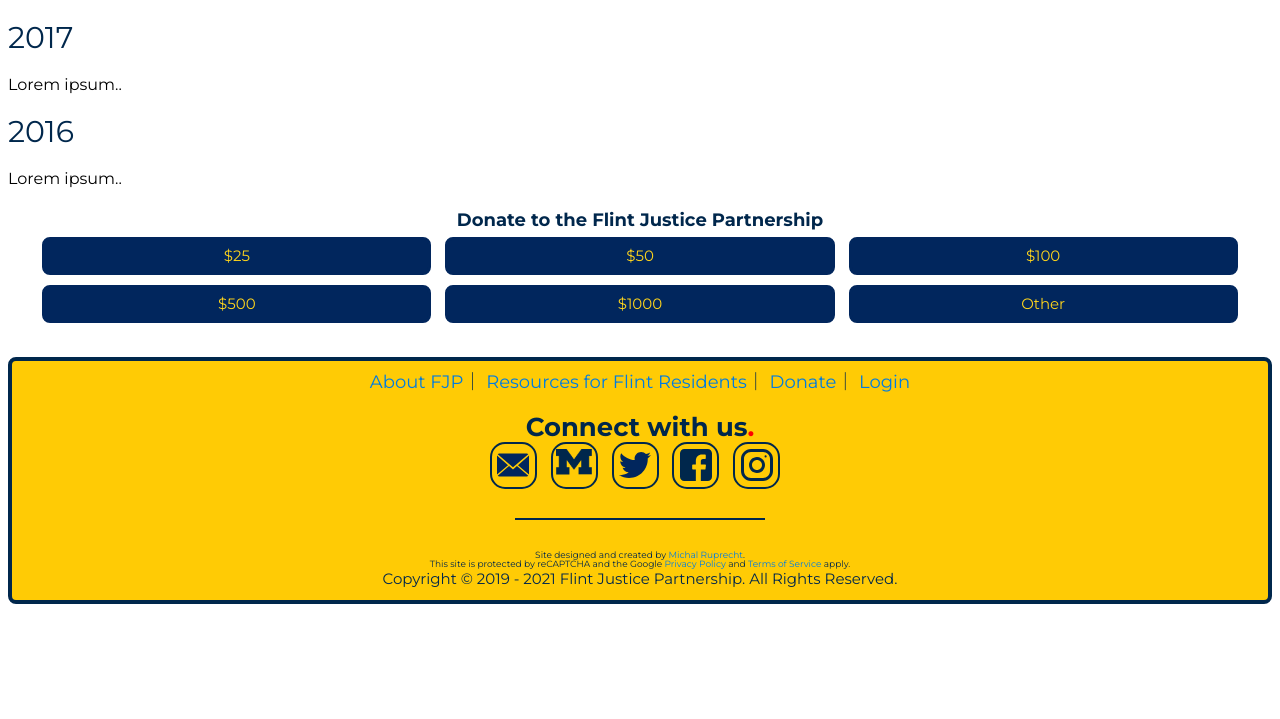
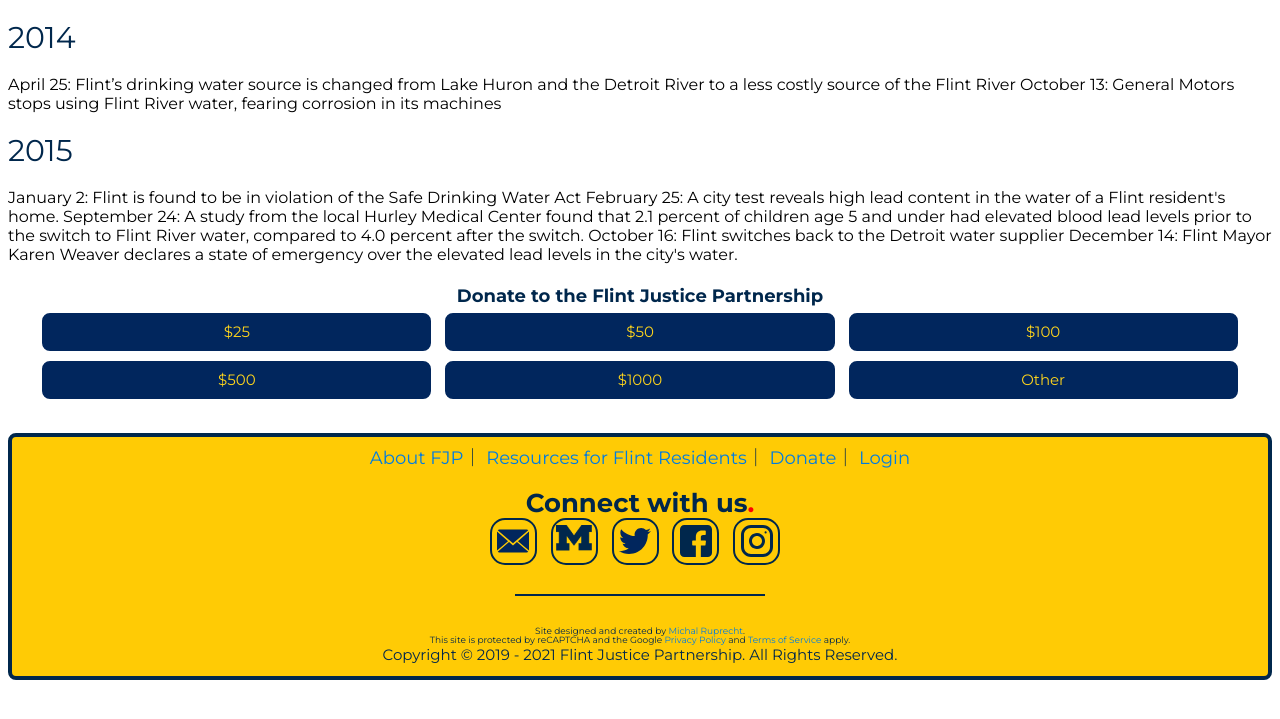
Before and after one commit to umichfjp/umichfjp.github.io, a Jekyll site: the page built from pages/timeline.html, in a window 1280 px wide. Shown: the top 719 px of the page. Built offline with Jekyll 4.4.1, drawn with Linux system fonts in a browser that asks for light colours.

Commit message:
Update timeline.html

```diff
--- a/pages/timeline.html
+++ b/pages/timeline.html
@@ -12,14 +12,19 @@ title: Timeline
     <div class="timeline">
       <div class="timelinecontainer left">
          <div class="timelinecontent">
-           <h2>2017</h2>
-             <p>Lorem ipsum..</p>
+           <h2>2014</h2>
+             <p>April 25: Flint’s drinking water source is changed from Lake Huron and the Detroit River to a less costly source of the Flint River
+               October 13: General Motors stops using Flint River water, fearing corrosion in its machines </p>
          </div>
       </div>
       <div class="timelinecontainer right">
         <div class="timelinecontent">
-          <h2>2016</h2>
-            <p>Lorem ipsum..</p>
+          <h2>2015</h2>
+            <p> January 2: Flint is found to be in violation of the Safe Drinking Water Act
+              February 25: A city test reveals high lead content in the water of a Flint resident's home.
+              September 24: A study from the local Hurley Medical Center found that 2.1 percent of children age 5 and under had elevated blood lead levels prior to the switch to Flint River water, compared to 4.0 percent after the switch.
+              October 16: Flint switches back to the Detroit water supplier
+              December 14: Flint Mayor Karen Weaver declares a state of emergency over the elevated lead levels in the city's water.</p>
         </div>
       </div>
   </div>
```
